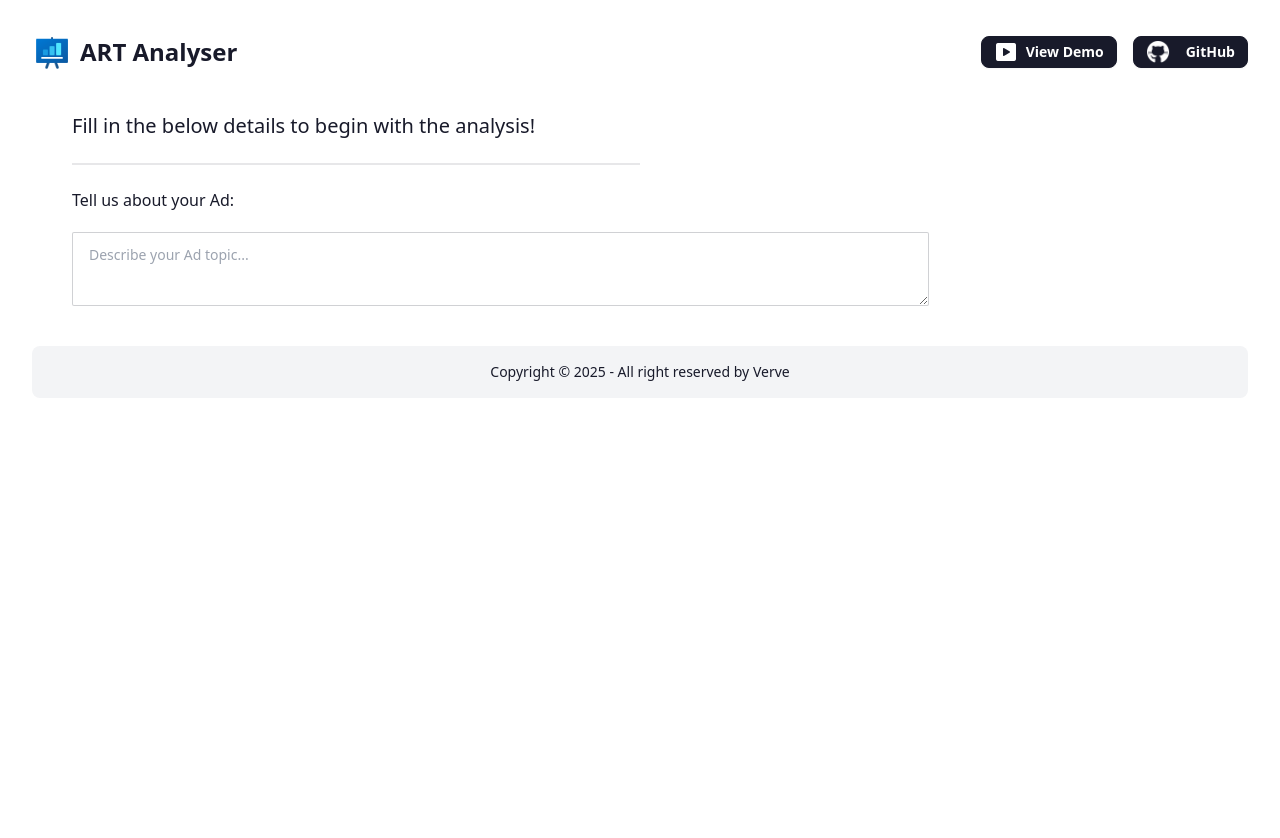
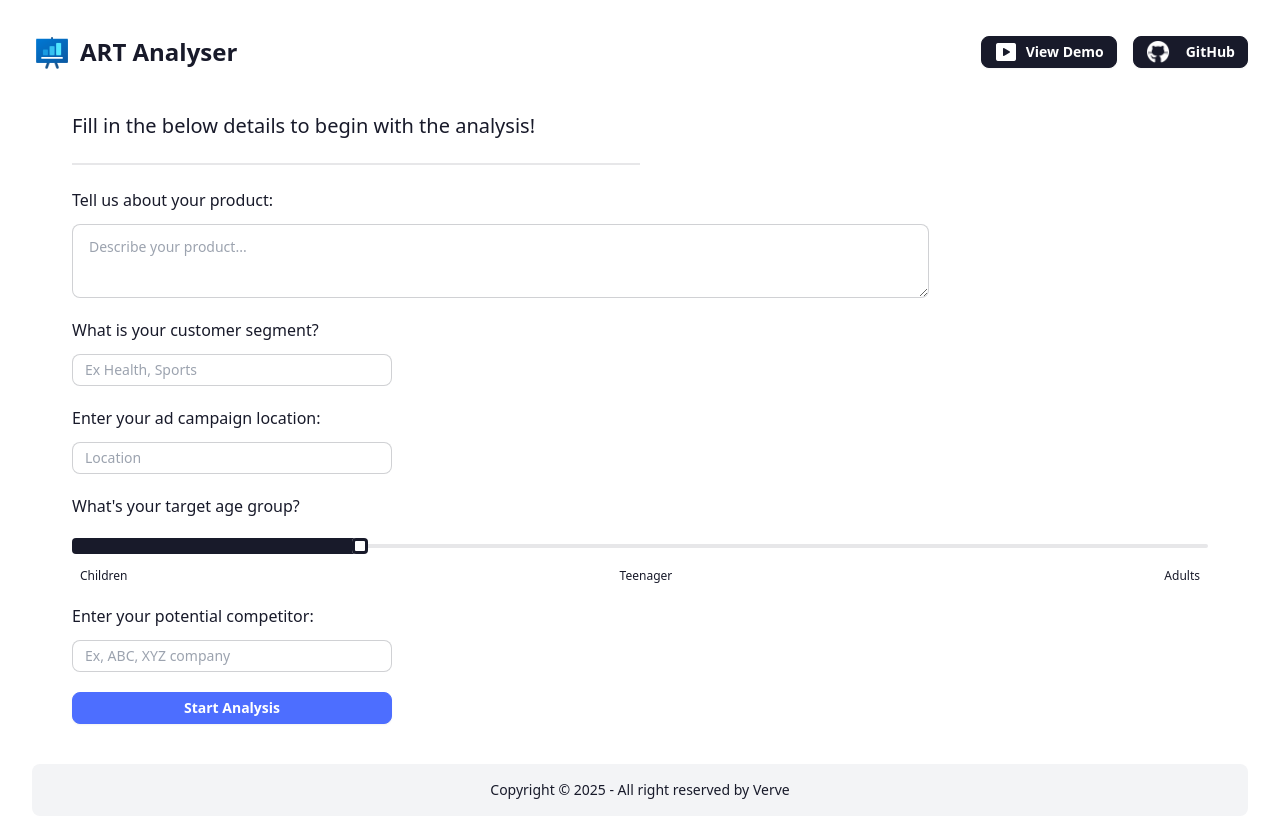
Before and after one commit to SuperMind-Hackathon/genai-verve, a React (Vite) app in the folder frontend/verve-genai-frontend/: page /form-page in a window 1280 px wide. Shown: the top 838 px of the page. Before the commit the page ends 800 px from the top, so only its background shows below. Built offline with nearby package versions, Linux system fonts and the light colour scheme.

Commit message:
Updated the form page to onboard ads

```diff
--- a/frontend/verve-genai-frontend/src/components/FormPage.jsx
+++ b/frontend/verve-genai-frontend/src/components/FormPage.jsx
@@ -1,6 +1,58 @@
-import React from "react";
+import React, { useState } from 'react';
 
 function FormPage() {
+  const [sliderValue, setSliderValue] = useState(25);
+  const [productDescription, setProductDescription] = useState('');
+  const [customerSegment, setCustomerSegment] = useState('');
+  const [adLocation, setAdLocation] = useState('');
+  const [competitor, setCompetitor] = useState('');
+
+  const handleSliderChange = (event) => {
+    setSliderValue(event.target.value);
+  };
+
+  const getAgeGroup = (value) => {
+    switch (parseInt(value, 10)) {
+      case 0:
+        return 'Children';
+      case 50:
+        return 'Teenager';
+      case 100:
+        return 'Adults';
+      default:
+        return '';
+    }
+  };
+
+  const handleSubmit = async () => {
+    const formData = {
+        productDescription,
+        customerSegment,
+        adLocation,
+        ageGroup: getAgeGroup(sliderValue),
+        competitor,
+      };
+
+    try {
+      const response = await fetch('http://127.0.0.1:8000/api/ads-details/', {
+        method: 'POST',
+        headers: {
+          'Content-Type': 'application/json',
+        },
+        body: JSON.stringify(formData),
+      });
+
+      if (!response.ok) {
+        throw new Error('Network response was not ok');
+      }
+
+      const data = await response.json();
+      console.log('Form submitted successfully:', data);
+    } catch (error) {
+      console.error('Error submitting form:', error);
+    }
+  };
+
   return (
     <>
       <div className="form-page-container flex flex-col p-10">
@@ -11,14 +63,96 @@ function FormPage() {
         <div className="form-fields flex flex-col">
           <div className="form-fields-container">
             <div className="form-fields-header text-left">
-              Tell us about your Ad:
+              Tell us about your product:
             </div>
             <div className="form-fields-input flex items-center">
-            <textarea className="textarea textarea-bordered mt-5" cols={100} placeholder="Describe your Ad topic..."></textarea>
-
+              <textarea
+                className="textarea textarea-bordered mt-3 rounded-lg"
+                cols={100}
+                placeholder="Describe your product..."
+                value={productDescription}
+                onChange={(e) => setProductDescription(e.target.value)}
+              ></textarea>
             </div>
           </div>
         </div>
+        <div className="form-fields flex flex-col mt-5">
+          <div className="form-fields-container">
+            <div className="form-fields-header text-left">
+              What is your customer segment?
+            </div>
+            <div className="form-fields-input flex items-center">
+              <input
+                type="text"
+                placeholder="Ex Health, Sports"
+                className="input input-bordered input-sm w-full max-w-xs mt-3 rounded-lg"
+                value={customerSegment}
+                onChange={(e) => setCustomerSegment(e.target.value)}
+              />
+            </div>
+          </div>
+        </div>
+        <div className="form-fields flex flex-col mt-5">
+          <div className="form-fields-container">
+            <div className="form-fields-header text-left">
+              Enter your ad campaign location:
+            </div>
+            <div className="form-fields-input flex items-center">
+              <input
+                type="text"
+                placeholder="Location"
+                className="input input-bordered input-sm w-full max-w-xs mt-3 rounded-lg"
+                value={adLocation}
+                onChange={(e) => setAdLocation(e.target.value)}
+              />
+            </div>
+          </div>
+        </div>
+        <div className="form-fields flex flex-col mt-5">
+          <div className="form-fields-container">
+            <div className="form-fields-header text-left">
+              What's your target age group?
+            </div>
+            <div className="form-fields-input">
+              <input
+                type="range"
+                min={0}
+                max="100"
+                value={sliderValue}
+                onChange={handleSliderChange}
+                className="range range-xs mt-5"
+                step="25"
+              />
+              <div className="flex justify-between px-2 text-xs mt-2">
+                <span>Children</span>
+                <span>Teenager</span>
+                <span>Adults</span>
+              </div>
+            </div>
+          </div>
+        </div>
+        <div className="form-fields flex flex-col mt-5">
+          <div className="form-fields-container">
+            <div className="form-fields-header text-left">
+              Enter your potential competitor:
+            </div>
+            <div className="form-fields-input flex items-center">
+              <input
+                type="text"
+                placeholder="Ex, ABC, XYZ company"
+                className="input input-bordered input-sm w-full max-w-xs mt-3 rounded-lg"
+                value={competitor}
+                onChange={(e) => setCompetitor(e.target.value)}
+              />
+            </div>
+          </div>
+        </div>
+        <button
+          className="btn btn-sm max-w-xs btn-primary text-white rounded-lg max-w-[150px] mt-5"
+          onClick={handleSubmit}
+        >
+          Start Analysis
+        </button>
       </div>
     </>
   );
```
